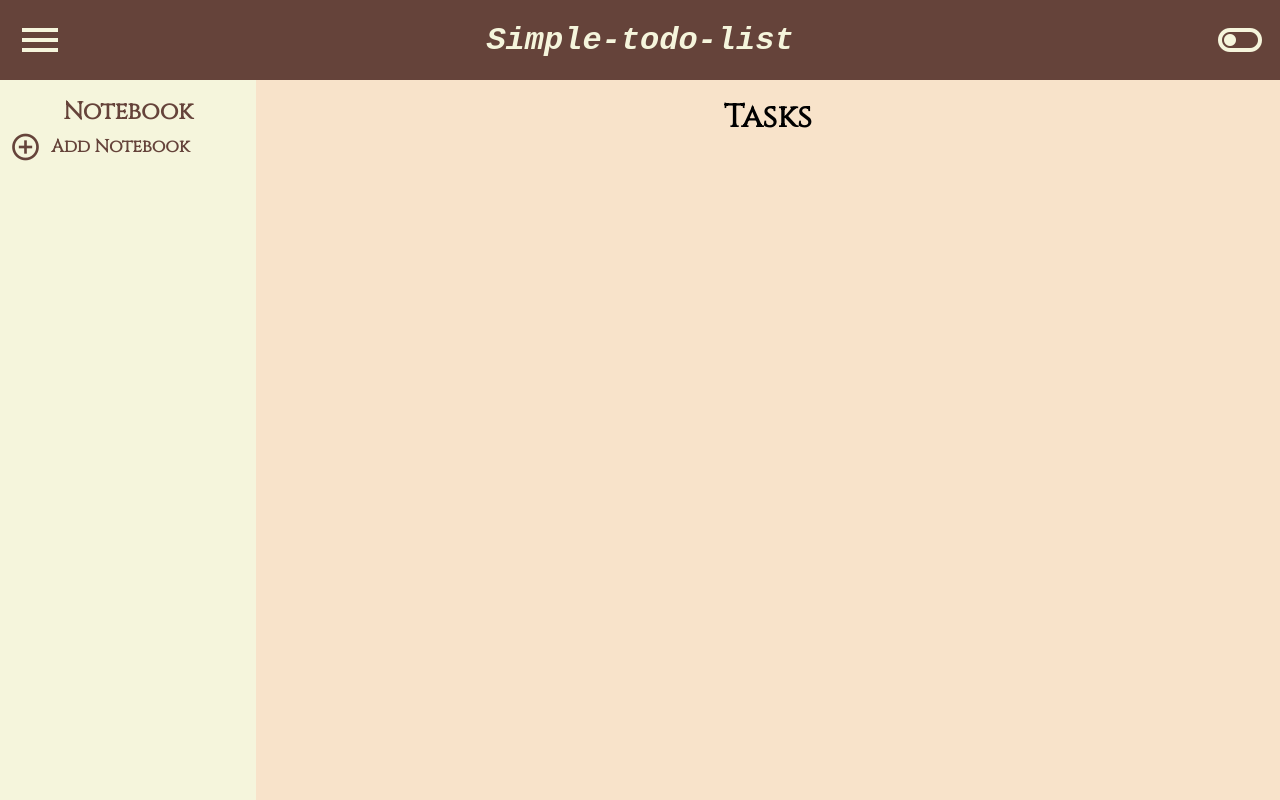
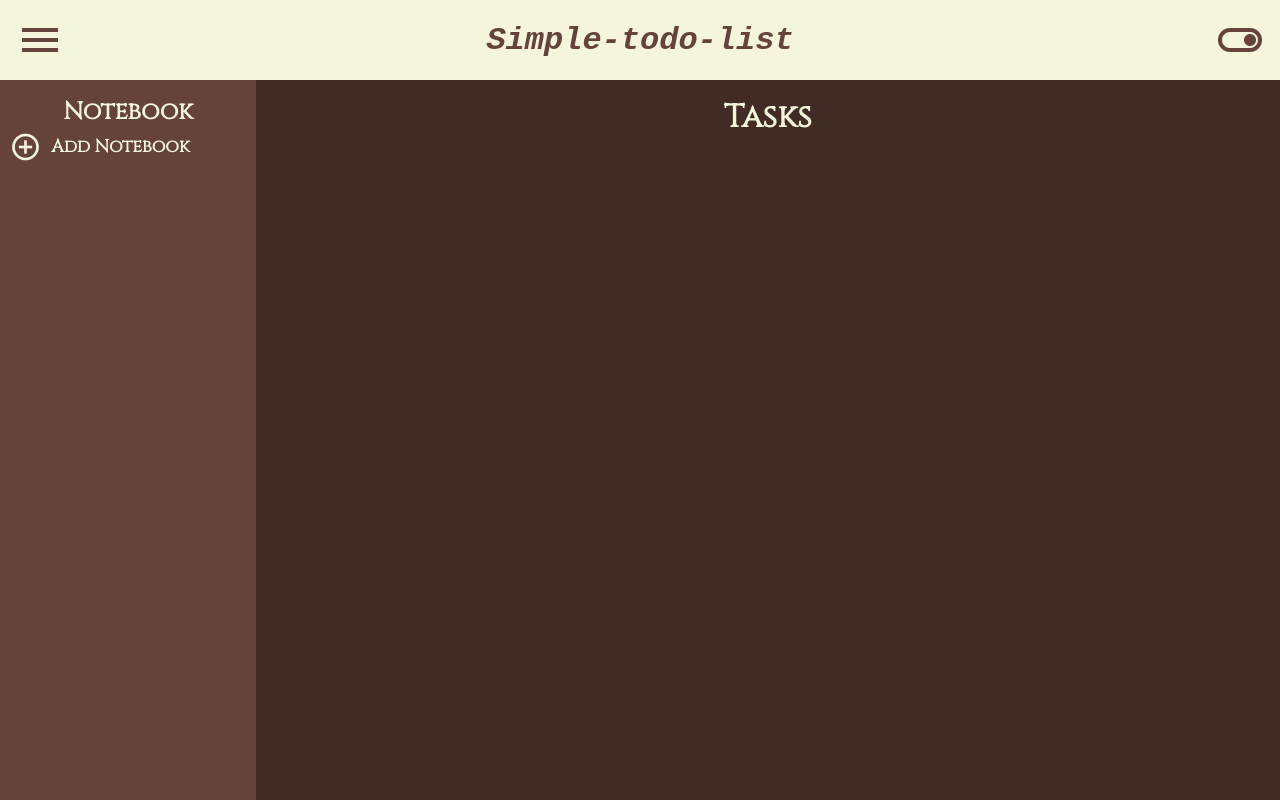
Before and after one commit to Kotovar/simple-todo-list, a website built with webpack: page src/index.html in a window 1280 px wide. Both pictures are taken after a click on the element "toggle_off". Built offline with nearby package versions, Linux system fonts and the light colour scheme; a web font is replaced by a local one.

Commit message:
add dark thene
dark theme save its state after update page
fix open form for creating task when you change notebook

```diff
--- /dev/null
+++ b/src/buttonsHeader.js
@@ -0,0 +1,48 @@
+import { aside } from "./createNotebook";
+import { main } from "./listenersTask.js";
+
+let switchMode = document.getElementById("switch");
+let header = document.querySelector("header");
+let textArea = document.getElementById("addDescriptionTask");
+let inputTaskName = document.getElementById("addNameTask");
+let inputDate = document.getElementById("dateTask");
+let addNameNotebook = document.getElementById("addNameNotebook");
+let darkThemeOn;
+
+export function checkStatusDarkTheme() {
+  darkThemeOn = JSON.parse(localStorage.getItem("darkTheme"));
+  darkThemeOn
+    ? (toggleDarkTheme(),
+      (darkThemeOn = !darkThemeOn),
+      localStorage.setItem("darkTheme", darkThemeOn))
+    : console.log("Тёмна тема выключена");
+}
+
+export function switchLisneter() {
+  switchMode.addEventListener("click", toggleDarkTheme);
+}
+
+// функция переключения тёмной темы
+export function toggleDarkTheme() {
+  darkThemeOn = !darkThemeOn;
+  localStorage.setItem("darkTheme", darkThemeOn);
+  let elementsDarkTheme = [aside, header, main, inputDate];
+  elementsDarkTheme.forEach((element) => element.classList.toggle("darkTheme"));
+  let elementsBackground = [
+    textArea,
+    inputTaskName,
+    inputDate,
+    addNameNotebook,
+  ];
+  elementsBackground.forEach((element) => toggleBackgroundAndText(element));
+  switchMode.textContent =
+    switchMode.textContent === "toggle_off" ? "toggle_on" : "toggle_off";
+}
+
+// Функция для переключения фона и текста элемента
+function toggleBackgroundAndText(element) {
+  element.style.background =
+    element.style.background === "rgb(65, 43, 37)"
+      ? "white"
+      : "rgb(65, 43, 37)";
+}
--- a/src/createTask.js
+++ b/src/createTask.js
@@ -24,7 +24,6 @@ export function createTask(taskName, date, descriptionTask, taskDone) {
           year: "numeric",
         })
       : "No deadline"; // Если дата равна "No deadline", то formattedDate равно "No deadline"
-  console.log(formattedDate);
   addTaskFromDOM(taskName, formattedDate);
 
   let taskObject = {
--- a/src/index.html
+++ b/src/index.html
@@ -19,18 +19,24 @@
     <div id="root">
       <header>
         <div>
-          <span class="material-symbols-outlined icon-click"> menu </span>
+          <span class="material-symbols-outlined icon-click noselect">
+            menu
+          </span>
         </div>
-        <h1>Simple-todo-list</h1>
+        <h1 class="noselect">Simple-todo-list</h1>
         <div>
-          <span class="material-symbols-outlined icon-click"> toggle_off </span>
+          <span
+            class="material-symbols-outlined icon-click noselect"
+            id="switch"
+            >toggle_off</span
+          >
         </div>
       </header>
       <aside>
-        <h1 id="h1Notebook">Notebook</h1>
+        <h1 id="h1Notebook" class="noselect">Notebook</h1>
         <div id="addNotebookDiv">
-          <span class="material-symbols-outlined"> add_circle </span>
-          <div>Add Notebook</div>
+          <span class="material-symbols-outlined noselect"> add_circle </span>
+          <div class="noselect">Add Notebook</div>
         </div>
         <div id="createNotebookForm" class="hidden">
           <form action="">
@@ -49,12 +55,12 @@
         <!-- контекстное меню -->
       </aside>
       <main>
-        <h1 id="h1Task">Tasks</h1>
+        <h1 id="h1Task" class="noselect">Tasks</h1>
 
         <!-- Настройка добавления задачи -->
         <div id="addTaskDiv" class="hidden">
-          <span class="material-symbols-outlined"> add_circle </span>
-          <div>Add Task</div>
+          <span class="material-symbols-outlined noselect"> add_circle </span>
+          <div class="noselect">Add Task</div>
         </div>
         <!-- форма создания задачи -->
         <div id="createTaskForm" class="hidden">
@@ -68,7 +74,9 @@
             ></textarea>
             <input type="date" name="dateTask" id="dateTask" />
             <div>
-              <button type="button" id="addTaskButton">Add</button>
+              <button type="button" id="addTaskButton" class="noselect">
+                Add
+              </button>
               <button type="button" id="cancelTaskButton">Cancel</button>
             </div>
           </form>
--- a/src/index.js
+++ b/src/index.js
@@ -5,6 +5,9 @@ import { deleteRenameNotebook } from "./createNotebook.js";
 import { currentDate, deleteRenameTask, changeDate } from "./createTask";
 import { listenersTask } from "./listenersTask";
 import { downloadFromLocalStorage } from "./localStorage";
+import { switchLisneter, checkStatusDarkTheme } from "./buttonsHeader";
+
+//загрузка статуса тёмной темы
 
 //Старт прослушивателе
 downloadFromLocalStorage();
@@ -15,3 +18,5 @@ listenersTask();
 selectNotepad();
 deleteRenameTask();
 changeDate();
+switchLisneter();
+checkStatusDarkTheme();
--- a/src/interface.js
+++ b/src/interface.js
@@ -1,5 +1,6 @@
 import { aside, map } from "./createNotebook.js";
 import { addTaskFromDOM } from "./createTask.js";
+import { createTaskForm } from "./listenersTask.js";
 
 export let addTaskDiv = document.getElementById("addTaskDiv");
 
@@ -23,6 +24,7 @@ export function selectNotepad() {
       deleteTasksFromDom();
       showTasksInDom();
       hiddenAddTaskButton();
+      createTaskForm.classList.add("hidden");
     }
   });
 }
--- a/src/listenersTask.js
+++ b/src/listenersTask.js
@@ -11,7 +11,7 @@ export function listenersTask() {
   dropDownTask();
 }
 
-let createTaskForm = document.getElementById("createTaskForm");
+export let createTaskForm = document.getElementById("createTaskForm");
 let addNameTask = document.getElementById("addNameTask");
 let addDescriptionTask = document.getElementById("addDescriptionTask");
 export let main = document.querySelector("main");
--- a/src/localStorage.js
+++ b/src/localStorage.js
@@ -11,7 +11,6 @@ export function updateLocalStorage(map) {
 
 export function downloadFromLocalStorage() {
   let localJson = localStorage.getItem("notes");
-  console.log(localJson);
   let local = JSON.parse(localJson);
   if (local) {
     updateMap(local);
@@ -21,13 +20,10 @@ export function downloadFromLocalStorage() {
 // Функция для обновления данных в map
 function updateMap(local) {
   for (let [notebook, tasksInLocal] of local) {
-    console.log(tasksInLocal);
     map.set(notebook, tasksInLocal);
-    console.log(notebook);
     createNotebook(notebook);
     tasksInLocal.forEach((el) => {
       createTask(el.name, el.deadline, el.description, el.done);
-      console.log(el.deadline);
     });
   }
   let selectedElement = document.querySelector(".selected");
--- a/src/style.css
+++ b/src/style.css
@@ -22,6 +22,26 @@ h1 {
   --selected-color: rgb(224, 207, 186);
   --main-shadow: 0 4px 8px 0 rgba(0, 0, 0, 0.2),
     0 6px 20px 0 rgba(0, 0, 0, 0.19);
+}
+
+/* темная тема */
+.darkTheme {
+  --second-font-color: rgb(101, 67, 58);
+  --main-font-color: beige;
+  --third-color-color: rgb(65, 43, 37);
+  --aside-color-hover: rgb(83, 56, 48);
+  --selected-color: rgb(75, 51, 44);
+  --main-color-hover: rgb(83, 57, 48);
+}
+
+/* убрать выделение элементов  */
+.noselect {
+  -webkit-touch-callout: none;
+  -webkit-user-select: none;
+  -khtml-user-select: none;
+  -moz-user-select: none;
+  -ms-user-select: none;
+  user-select: none;
 }
 
 #root {
@@ -58,6 +78,9 @@ main > .task:hover,
 main > #addTaskDiv:hover {
   background-color: var(--main-color-hover);
   cursor: pointer;
+}
+#addTaskDiv:hover {
+  border-radius: 5px;
 }
 
 .task:hover,
@@ -147,6 +170,7 @@ aside h1,
 main h1 {
   text-align: center;
   margin-top: 1rem;
+  color: var(--main-font-color);
 }
 
 aside div {
@@ -270,6 +294,7 @@ main::-webkit-scrollbar {
 .inProcess {
   font-size: calc(var(--main-font-size) * 0.8);
   font-weight: 600;
+  color: var(--main-font-color);
 }
 
 .dueDate {
@@ -278,6 +303,7 @@ main::-webkit-scrollbar {
   border-radius: 5px;
   text-align: center;
   font-size: calc(var(--main-font-size) * 0.8);
+  color: var(--main-font-color);
 }
 
 .dueDate.active {
@@ -343,6 +369,7 @@ main::-webkit-scrollbar {
   background-color: var(--third-color-color);
   outline: none;
   padding: 0.5rem;
+  color: var(--main-font-color);
 }
 /* выполненная и задача в процессе */
 
```
